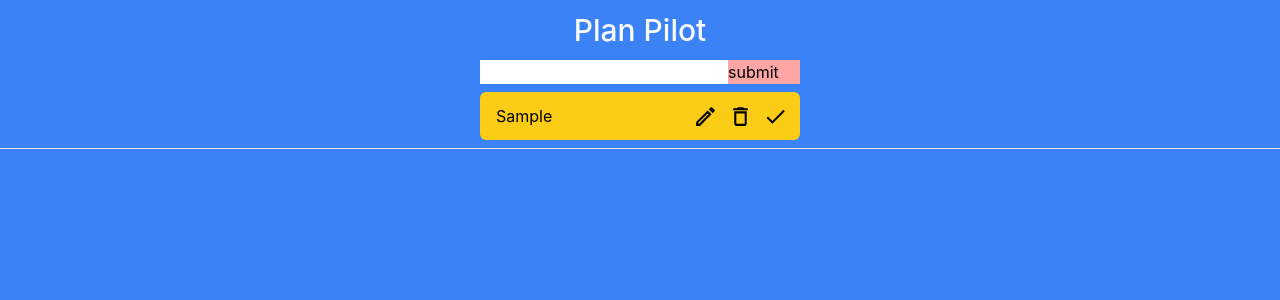
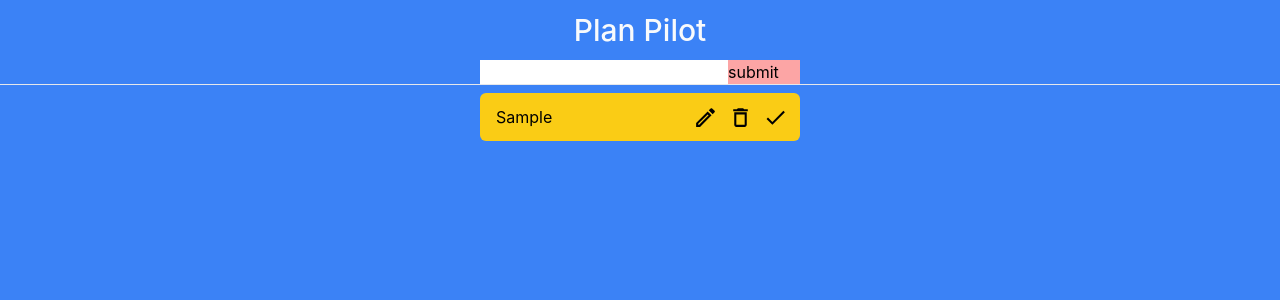
Before and after one commit to vinayv-456/Plan_Pilot-React_Typescript, a React (Create React App) app: page / in a window 1280 px wide. Both pictures are taken after typing "Sample" into the empty fields and a click on the button "submit". Shown: the top 300 px of the page. Built offline with nearby package versions, Linux system fonts and the light colour scheme; the HTML template or start-up script is replaced by a standard one.

Commit message:
feat: add drag-and-drop feature for completed and pending groups

```diff
--- a/package.json
+++ b/package.json
@@ -11,6 +11,7 @@
     "@types/react": "^18.2.58",
     "@types/react-dom": "^18.2.19",
     "react": "^18.2.0",
+    "react-beautiful-dnd": "^13.1.1",
     "react-dom": "^18.2.0",
     "react-icons": "^5.0.1",
     "react-scripts": "5.0.1",
@@ -43,6 +44,7 @@
     ]
   },
   "devDependencies": {
+    "@types/react-beautiful-dnd": "^13.1.8",
     "tailwindcss": "^3.4.1"
   }
 }
--- a/src/App.tsx
+++ b/src/App.tsx
@@ -1,13 +1,34 @@
-import React, { useState } from "react";
+import React, { useMemo, useRef, useState } from "react";
 import { Todo } from "./models/model";
 import InputField from "./components/InputField/InputField";
 import TodoItem from "./components/TodoItem/TodoItem";
+import {
+  DragDropContext,
+  Droppable,
+  Draggable,
+  DroppableProvided,
+  DroppableStateSnapshot,
+  DraggableProvided,
+  DraggableStateSnapshot,
+  DropResult,
+} from "react-beautiful-dnd";
 
 const App: React.FC = () => {
   const [todo, setTodo] = useState<string>("");
   const [todos, setTodos] = useState<Todo[]>([]);
-  // const [completedItems, setCompletedItems] = useState<Todo[]>([]);
-  console.log("todos", todos);
+
+  const completedTodos = useRef<Todo[]>([]);
+  const incompletedTodos = useRef<Todo[]>([]);
+
+  const groups = [
+    { id: 1234, name: "pending", values: completedTodos },
+    { id: 4567, name: "completed", values: incompletedTodos },
+  ];
+
+  useMemo(() => {
+    completedTodos.current = todos?.filter((e) => e.isDone);
+    incompletedTodos.current = todos?.filter((e) => !e.isDone);
+  }, [todos]);
 
   const handleAdd = (e: React.FormEvent<HTMLFormElement>) => {
     e.preventDefault();
@@ -42,40 +63,91 @@ const App: React.FC = () => {
     setTodos(newTodos);
   };
 
+  const onDragEnd = (result: DropResult) => {
+    const { source, destination } = result;
+    console.log("source, destination", source, destination);
+    // dropped outside the list
+    if (!destination) {
+      return;
+    }
+
+    // same
+    // if (source.droppableId === destination.droppableId) {
+    //   const items = reorder(
+    //     this.getList(source.droppableId),
+    //     source.index,
+    //     destination.index
+    //   );
+
+    //   let state = { items };
+
+    //   if (source.droppableId === "droppable2") {
+    //     state = { selected: items };
+    //   }
+
+    //   this.setState(state);
+    // } else {
+    //   const result = move(
+    //     this.getList(source.droppableId),
+    //     this.getList(destination.droppableId),
+    //     source,
+    //     destination
+    //   );
+
+    //   this.setState({
+    //     items: result.droppable,
+    //     selected: result.droppable2,
+    //   });
+    // }
+  };
   return (
+    <DragDropContext onDragEnd={onDragEnd}>
       <div className="flex flex-col bg-blue-500 h-screen w-screen">
         <span className="mx-auto my-3 text-3xl font-medium text-slate-50">
           Plan Pilot
         </span>
         <InputField todo={todo} setTodo={setTodo} handleAdd={handleAdd} />
-      {todos.map((e) => (
-        <>
-          {!e.isDone && (
+        <hr></hr>
+        {groups.map(({ id, name, values }) => (
+          <Droppable droppableId={id.toString()}>
+            {(
+              provided: DroppableProvided,
+              snapshot: DroppableStateSnapshot
+            ) => (
+              <div ref={provided.innerRef} {...provided.droppableProps}>
+                {values.current.map((item, index) => (
+                  <Draggable
+                    key={item.id}
+                    draggableId={item.id.toString()}
+                    index={index}
+                  >
+                    {(
+                      provided: DraggableProvided,
+                      snapshot: DraggableStateSnapshot
+                    ) => (
+                      <div
+                        ref={provided.innerRef}
+                        {...provided.draggableProps}
+                        {...provided.dragHandleProps}
+                      >
                         <TodoItem
-              key={e.id}
-              todoItem={e}
+                          key={item.id}
+                          todoItem={item}
                           handleSaveEdit={handleSaveEdit}
                           handleDelete={handleDelete}
                           handleDone={handleDone}
                         />
+                      </div>
                     )}
-        </>
+                  </Draggable>
                 ))}
-      <hr></hr>
-      {todos.map((e) => (
-        <>
-          {e.isDone && (
-            <TodoItem
-              key={e.id}
-              todoItem={e}
-              handleSaveEdit={handleSaveEdit}
-              handleDelete={handleDelete}
-              handleDone={handleDone}
-            />
+                {provided.placeholder}
+              </div>
             )}
-        </>
+          </Droppable>
         ))}
       </div>
+    </DragDropContext>
   );
 };
 
```
Also changed, not shown: 2 other files (tests, documents, lock files or other folders). Lines whose indentation alone changed are shown as unchanged.
